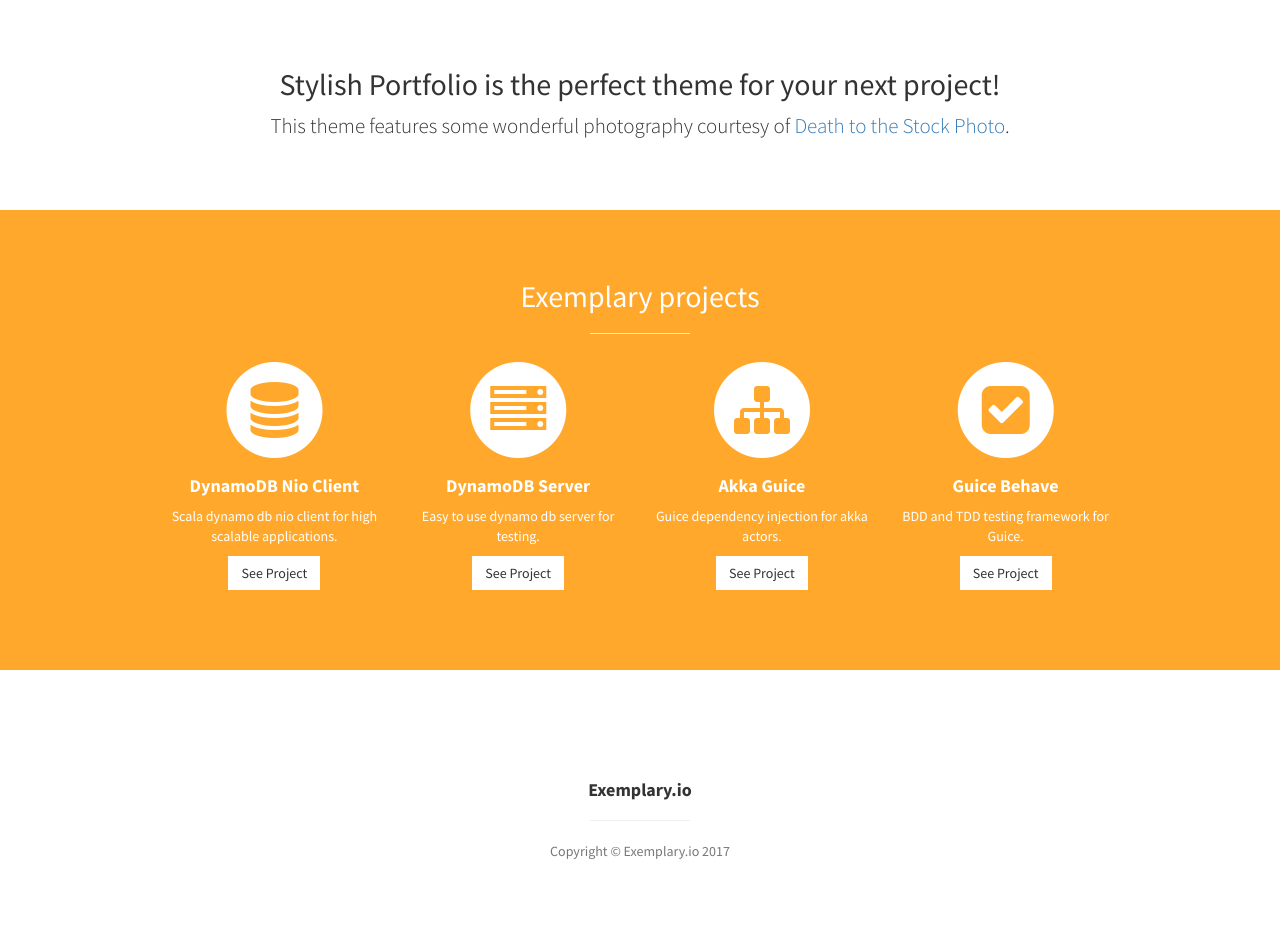
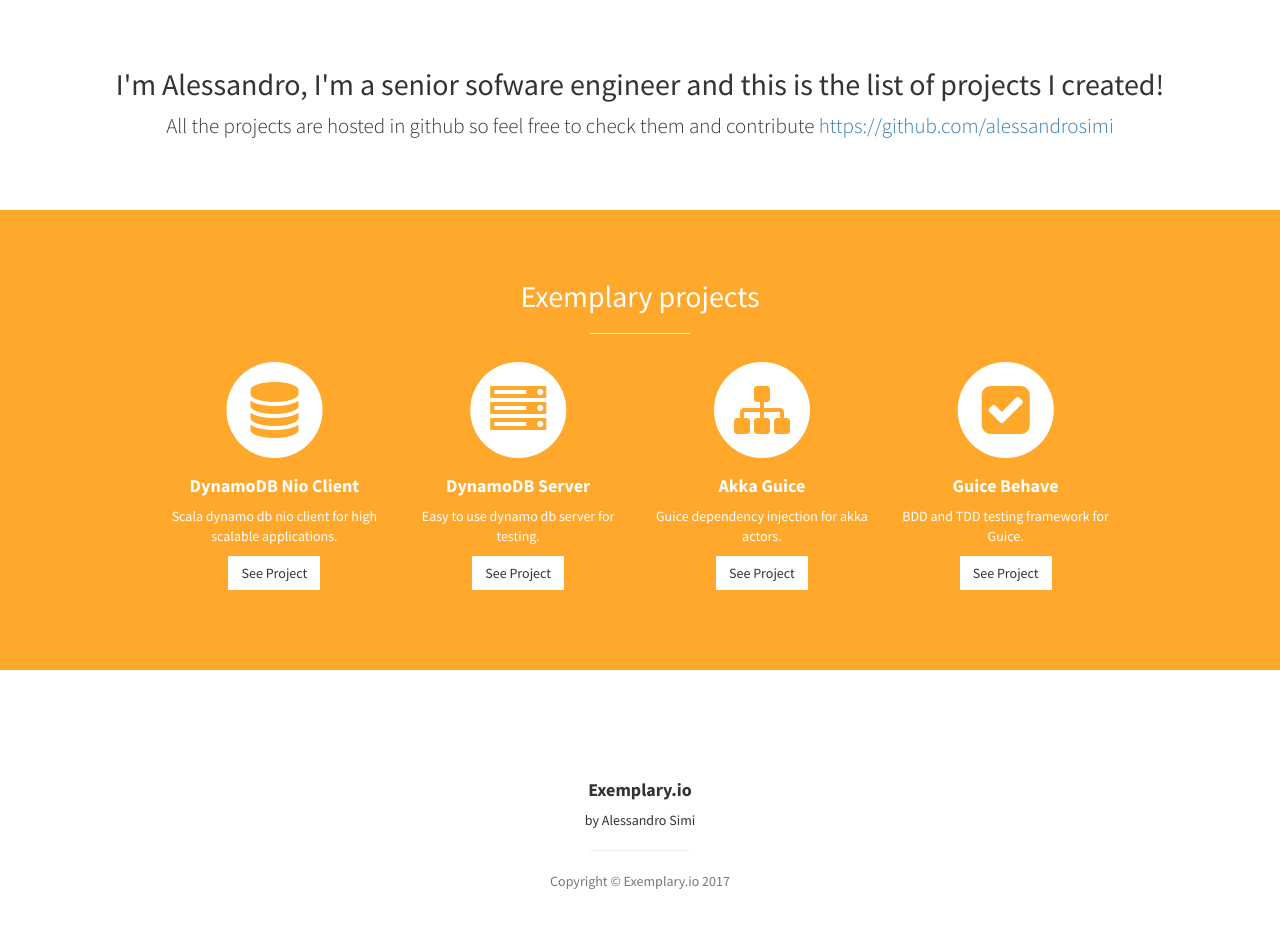
Before and after one commit to alessandrosimi/alessandrosimi.github.io, a plain HTML site: page index.html in a window 1280 px wide. Shown: the part 802-1730 px from the top of the page. Drawn offline with Linux system fonts and the light colour scheme.

Commit message:
Finalize the descriptions

```diff
--- a/index.html
+++ b/index.html
@@ -38,7 +38,7 @@
         <ul class="sidebar-nav">
             <a id="menu-close" href="#" class="btn btn-light btn-lg pull-right toggle"><i class="fa fa-times"></i></a>
             <li class="sidebar-brand">
-                <a href="#top" onclick=$("#menu-close").click();>Start Bootstrap</a>
+                <a href="#top" onclick=$("#menu-close").click();>Exemplary.io</a>
             </li>
             <li>
                 <a href="#top" onclick=$("#menu-close").click();>Home</a>
@@ -67,8 +67,8 @@
         <div class="container">
             <div class="row">
                 <div class="col-lg-12 text-center">
-                    <h2>Stylish Portfolio is the perfect theme for your next project!</h2>
-                    <p class="lead">This theme features some wonderful photography courtesy of <a target="_blank" href="http://join.deathtothestockphoto.com/">Death to the Stock Photo</a>.</p>
+                    <h2>I'm Alessandro, I'm a senior sofware engineer and this is the list of projects I created!</h2>
+                    <p class="lead">All the projects are hosted in github so feel free to check them and contribute <a target="_blank" href="https://github.com/alessandrosimi">https://github.com/alessandrosimi</a></p>
                 </div>
             </div>
             <!-- /.row -->
@@ -155,6 +155,7 @@
                     <h4>
 						<strong>Exemplary.io</strong>
                     </h4>
+					<p>by Alessandro Simi</p>
                     <hr class="small">
                     <p class="text-muted">Copyright &copy; Exemplary.io 2017</p>
                 </div>
```
